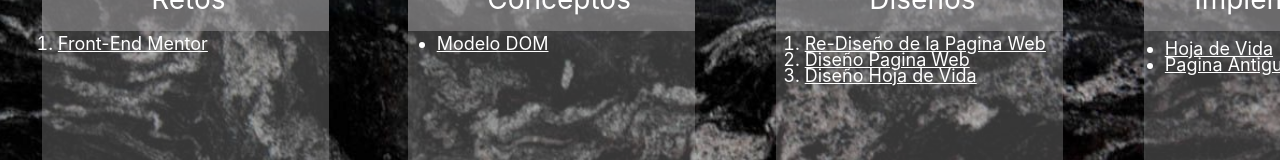
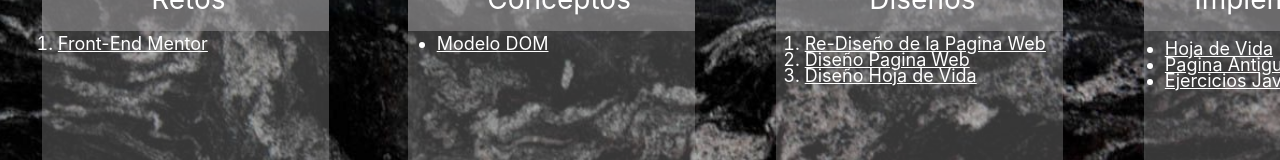
Before and after one commit to Yekomps/Programacion-Web, a plain HTML site: page ReDiseño-Portafolio/index.html in a window 1280 px wide. Shown: the part 303-463 px from the top of the page. Drawn offline with Linux system fonts and the light colour scheme.

Commit message:
Update index.html
Se Actualiza el Portafolio

```diff
--- a/ReDiseño-Portafolio/index.html
+++ b/ReDiseño-Portafolio/index.html
@@ -118,6 +118,12 @@
                     Pagina Antigua
                     </a>
                 </li>
+
+                <li><a href="https://mgomezmej.neocities.org/Ejercicios_JavaScript/"
+                    target="_blank">
+                    Ejercicios Javascript
+                    </a>
+                </li>
             </ul>
         </div>
     </section>
```
